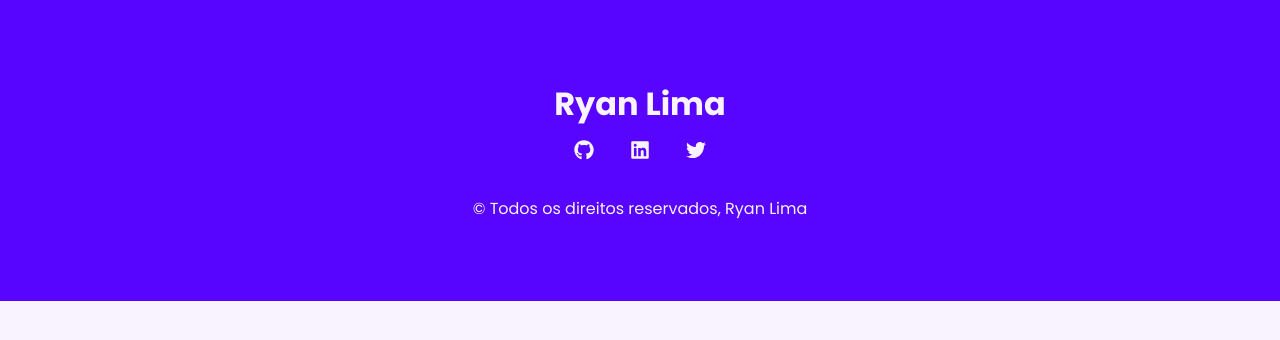
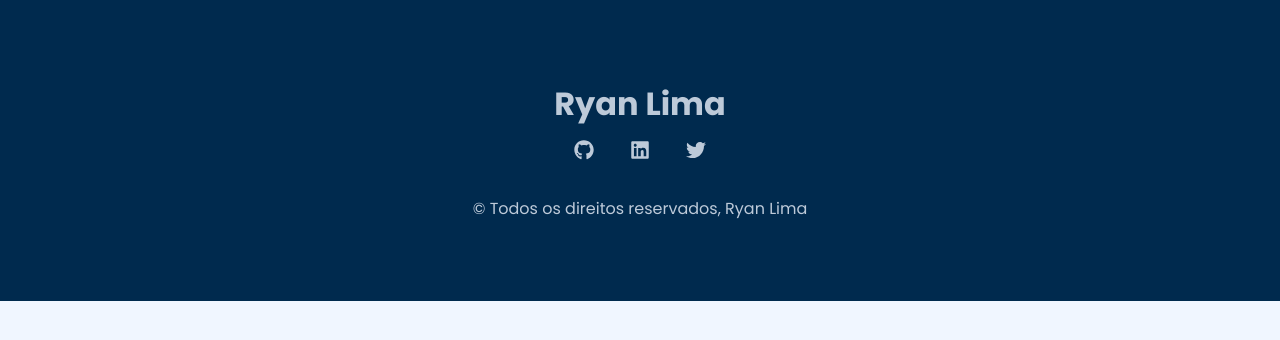
Before and after one commit to ryansldev/old-personal-website, a Next.js app: page /components/Footer in a window 1280 px wide. Shown: the top 340 px of the page. Built offline with nearby package versions, Linux system fonts and the light colour scheme.

Commit message:
:lipstick: Changing color palette

```diff
--- a/pages/components/Footer/styles.module.css
+++ b/pages/components/Footer/styles.module.css
@@ -1,10 +1,10 @@
 .footer {
-  background: var(--indigo-500);
+  background: var(--dark-blue-900);
   display: flex;
   flex-direction: column;
+  color: var(--dark-blue-100);
 
   padding: 5em;
-  color: var(--slate-50);
   text-align: center;
 }
 
--- a/styles/globals.css
+++ b/styles/globals.css
@@ -1,67 +1,61 @@
 :root {
-  --indigo-900: #0000e9;
-  --indigo-800: #0000ed;
-  --indigo-700: #2900f1;
-  --indigo-600: #4800f9;
+  --dark-blue-900: #002a4e;
+  --dark-blue-800: #003a66;
+  --dark-blue-700: #054473;
+  --dark-blue-600: #134d7e;
+  --dark-blue-500: #1c5586;
+  --dark-blue-400: #476c95;
+  --dark-blue-300: #6986a6;
+  --dark-blue-200: #92a8bf;
+  --dark-blue-100: #bdcad9;
+  --dark-blue-50: #e5eaef;
 
-  /* Primary Indigo */
-  --indigo-500: #5805FF;
+  /* Primary slate */
+  --slate-900: #020917;
 
-  --indigo-400: #7b41ff;
-  --indigo-300: #9767ff;
-  --indigo-200: #b795ff;
-  --indigo-100: #d5c0fe;
-  --indigo-50: #efe5ff;
+  --slate-800: #313131;
+  --slate-700: #4f4f4f;
+  --slate-600: #626262;
+  --slate-500: #898989;
+  --slate-400: #aaaaaa;
+  --slate-300: #cfcfcf;
+  --slate-200: #e1e1e1;
+  --slate-100: #e5ebfa;
+  --slate-50: #f0f6ff;
 
-  /* Primary Slate */
-  --slate-900: #0F0C27;
-
-  --slate-800: #2f2d49;
-  --slate-700: #4d4a69;
-  --slate-600: #615d7c;
-  --slate-500: #8884a5;
-  --slate-400: #a9a5c8;
-  --slate-300: #cfcaee;
-  --slate-200: #e2ddff;
-  --slate-100: #eee9ff;
-  --slate-50: #f8f3ff;
-
-  --background: #f8f3ff;
-  --background-button: #f8f3ff;
-  --color-button: #0F0C27;
+  --background: #f0f6ff;
+  --background-button: #f0f6ff;
+  --color-button: #313131;
 }
 
 .dark-mode:root {
-  --indigo-900: #0000e9;
-  --indigo-800: #0000ed;
-  --indigo-700: #2900f1;
-  --indigo-600: #4800f9;
+  --dark-blue-900: #002a4e;
+  --dark-blue-800: #003a66;
+  --dark-blue-700: #054473;
+  --dark-blue-600: #134d7e;
+  --dark-blue-500: #1c5586;
+  --dark-blue-400: #476c95;
+  --dark-blue-300: #6986a6;
+  --dark-blue-200: #92a8bf;
+  --dark-blue-100: #bdcad9;
+  --dark-blue-50: #e5eaef;
 
-  /* Primary Indigo */
-  --indigo-500: #5805FF;
+  /* Primary slate */
+  --slate-900: #020917;
 
-  --indigo-400: #7b41ff;
-  --indigo-300: #9767ff;
-  --indigo-200: #b795ff;
-  --indigo-100: #d5c0fe;
-  --indigo-50: #efe5ff;
+  --slate-800: #313131;
+  --slate-700: #4f4f4f;
+  --slate-600: #626262;
+  --slate-500: #898989;
+  --slate-400: #aaaaaa;
+  --slate-300: #cfcfcf;
+  --slate-200: #e1e1e1;
+  --slate-100: #e5ebfa;
+  --slate-50: #f0f6ff;
 
-  /* Primary Slate */
-  --slate-900: #0F0C27;
-
-  --slate-800: #2f2d49;
-  --slate-700: #4d4a69;
-  --slate-600: #615d7c;
-  --slate-500: #8884a5;
-  --slate-400: #a9a5c8;
-  --slate-300: #cfcaee;
-  --slate-200: #e2ddff;
-  --slate-100: #eee9ff;
-  --slate-50: #eee9ff;
-
-  --background: #0F0C27;
-  --background-button: #0F0C27;
-  --color-button: #eee9ff;
+  --background: #020917;
+  --background-button: #020917;
+  --color-button: #cfcfcf;
 }
 
 html,
@@ -73,15 +67,13 @@ body {
 }
 
 html.dark-mode {
-  color: var(--slate-100);
+  color: var(--slate-300);
 }
 
 html {
-  color: var(--slate-900);
-}
-
-html {
+  color: var(--slate-800);
   scroll-behavior: smooth;
+  /* backdrop-filter: blur(5px); */
 }
 
 a {
```
Also changed, not shown: styles/Home.module.css (+6 -6 lines).
